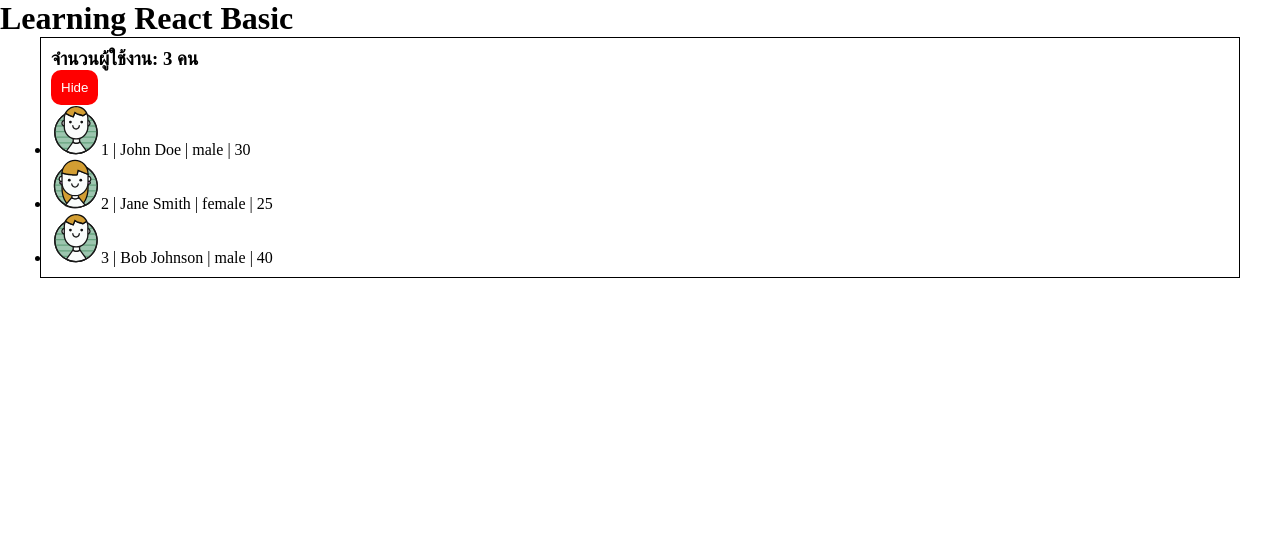
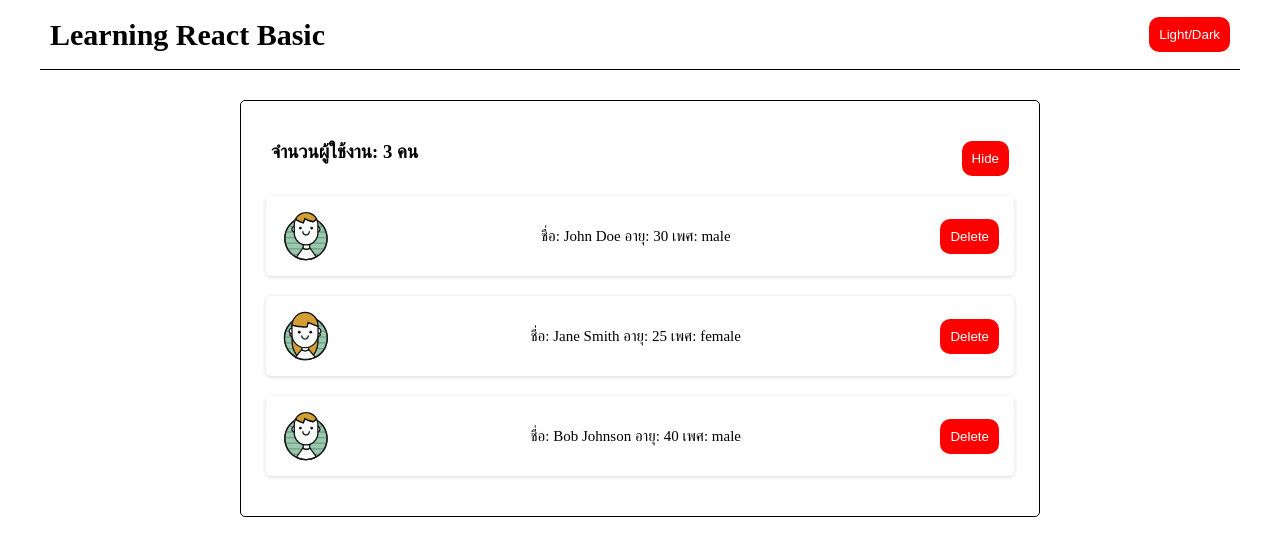
Before and after one commit to PetchAuisui/learning-react-basic, a React (Vite) app: page / in a window 1280 px wide. Shown: the top 556 px of the page. Built offline with nearby package versions, Linux system fonts and the light colour scheme.

Commit message:
Component Style

```diff
--- a/src/App.css
+++ b/src/App.css
@@ -1,184 +1,11 @@
-.counter {
-  font-size: 16px;
-  padding: 5px 10px;
-  border-radius: 5px;
-  color: var(--accent);
-  background: var(--accent-bg);
-  border: 2px solid transparent;
-  transition: border-color 0.3s;
-  margin-bottom: 24px;
-
-  &:hover {
-    border-color: var(--accent-border);
-  }
-  &:focus-visible {
-    outline: 2px solid var(--accent);
-    outline-offset: 2px;
-  }
+.App{
+    text-align: center;
+    padding:  0px 10px;
 }
 
-.hero {
-  position: relative;
-
-  .base,
-  .framework,
-  .vite {
-    inset-inline: 0;
-    margin: 0 auto;
-  }
-
-  .base {
-    width: 170px;
-    position: relative;
-    z-index: 0;
-  }
-
-  .framework,
-  .vite {
-    position: absolute;
-  }
-
-  .framework {
-    z-index: 1;
-    top: 34px;
-    height: 28px;
-    transform: perspective(2000px) rotateZ(300deg) rotateX(44deg) rotateY(39deg)
-      scale(1.4);
-  }
-
-  .vite {
-    z-index: 0;
-    top: 107px;
-    height: 26px;
-    width: auto;
-    transform: perspective(2000px) rotateZ(300deg) rotateX(40deg) rotateY(39deg)
-      scale(0.8);
-  }
+main{
+  max-width: 1200px;
+  min-width: 90vh;
+  margin: auto;
+  padding: 10px;
 }
-
-#center {
-  display: flex;
-  flex-direction: column;
-  gap: 25px;
-  place-content: center;
-  place-items: center;
-  flex-grow: 1;
-
-  @media (max-width: 1024px) {
-    padding: 32px 20px 24px;
-    gap: 18px;
-  }
-}
-
-#next-steps {
-  display: flex;
-  border-top: 1px solid var(--border);
-  text-align: left;
-
-  & > div {
-    flex: 1 1 0;
-    padding: 32px;
-    @media (max-width: 1024px) {
-      padding: 24px 20px;
-    }
-  }
-
-  .icon {
-    margin-bottom: 16px;
-    width: 22px;
-    height: 22px;
-  }
-
-  @media (max-width: 1024px) {
-    flex-direction: column;
-    text-align: center;
-  }
-}
-
-#docs {
-  border-right: 1px solid var(--border);
-
-  @media (max-width: 1024px) {
-    border-right: none;
-    border-bottom: 1px solid var(--border);
-  }
-}
-
-#next-steps ul {
-  list-style: none;
-  padding: 0;
-  display: flex;
-  gap: 8px;
-  margin: 32px 0 0;
-
-  .logo {
-    height: 18px;
-  }
-
-  a {
-    color: var(--text-h);
-    font-size: 16px;
-    border-radius: 6px;
-    background: var(--social-bg);
-    display: flex;
-    padding: 6px 12px;
-    align-items: center;
-    gap: 8px;
-    text-decoration: none;
-    transition: box-shadow 0.3s;
-
-    &:hover {
-      box-shadow: var(--shadow);
-    }
-    .button-icon {
-      height: 18px;
-      width: 18px;
-    }
-  }
-
-  @media (max-width: 1024px) {
-    margin-top: 20px;
-    flex-wrap: wrap;
-    justify-content: center;
-
-    li {
-      flex: 1 1 calc(50% - 8px);
-    }
-
-    a {
-      width: 100%;
-      justify-content: center;
-      box-sizing: border-box;
-    }
-  }
-}
-
-#spacer {
-  height: 88px;
-  border-top: 1px solid var(--border);
-  @media (max-width: 1024px) {
-    height: 48px;
-  }
-}
-
-.ticks {
-  position: relative;
-  width: 100%;
-
-  &::before,
-  &::after {
-    content: '';
-    position: absolute;
-    top: -4.5px;
-    border: 5px solid transparent;
-  }
-
-  &::before {
-    left: 0;
-    border-left-color: var(--border);
-  }
-  &::after {
-    right: 0;
-    border-right-color: var(--border);
-  }
-}
--- a/src/App.jsx
+++ b/src/App.jsx
@@ -1,14 +1,15 @@
 import Header from './components/Header.jsx';
 import PersonList from './components/PersonList.jsx';
+import './App.css';
 
 function App() {
   return (
-    <>
+    <div className="App">
       <Header />
       <main>
         <PersonList />
       </main>
-    </>
+    </div>
   )
 
 }
--- /dev/null
+++ b/src/components/Header.css
@@ -0,0 +1,11 @@
+nav{
+    display: flex;
+    align-items: center;
+    justify-content: space-between;
+    max-width: 1200px;
+    height: 70px;
+    margin: auto;
+    padding: 0px 10px;
+    font-size: 20px;
+    border-bottom: 1px solid black;
+}
--- a/src/components/Header.jsx
+++ b/src/components/Header.jsx
@@ -1,6 +1,11 @@
+import "./Header.css";
+
 const Header = () => {
     return (
-        <h1>Learning React Basic</h1>
+        <nav>
+            <h1>Learning React Basic</h1>
+            <button>Light/Dark</button>
+        </nav>
     )
 }
 
--- /dev/null
+++ b/src/components/PersonList.css
@@ -0,0 +1,25 @@
+.container{
+    max-width: 800px;
+    margin: 20px auto;
+    padding: 20px;
+    border: 1px solid #000;
+    border-radius: 5px;
+}
+
+.header{
+    display: flex;
+    justify-content: space-between;
+    margin: 20px 10px;
+}
+
+li{
+    list-style-type: none;
+    display: flex;
+    justify-content: space-between;
+    align-items: center;
+    box-shadow: rgb(0,0,0,0.16) 0px 1px 4px;
+    margin: 20px 5px;
+    padding: 15px;
+    border-radius: 5px;
+    font-size: 15px;
+}
--- a/src/components/PersonList.jsx
+++ b/src/components/PersonList.jsx
@@ -1,6 +1,7 @@
 import { useState } from "react";
 import boy from "../assets/boy.svg";
 import girl from "../assets/girl.svg";
+import "./PersonList.css";
 
 function PersonList() {
   const [data, setData] = useState([
@@ -10,19 +11,25 @@ function PersonList() {
   ]);
   const [show, setShow] = useState(true);
   return (
-    <>
+    <div className="container">
+      <div className="header">
       <h3>จำนวนผู้ใช้งาน: {data.length} คน </h3>
       <button onClick={() => setShow(!show)}>{show ? "Hide" : "Show"}</button>
+      </div>
+
       <ul>
         {show &&
           data.map((item) => (
             <li key={item.id}>
               <img src={item.gender == "male" ? boy : girl} width={50} height={50}/>
-              {item.id} | {item.name} | {item.gender} | {item.age}
+              <p> ชื่อ: {item.name} อายุ: {item.age} เพศ: {item.gender}</p>
+              <div className="control">
+                <button>Delete</button>
+              </div>
             </li>
           ))}
       </ul>
-    </>
+    </div>
   );
 }
 
--- a/src/index.css
+++ b/src/index.css
@@ -12,10 +12,3 @@ button{
   border: none;
   border-radius: 10px;
 }
-
-main{
-  max-width: 1200px;
-  min-width: 90vh;
-  margin: auto;
-  padding: 10px;
-  border: 1px solid #000;}
```
